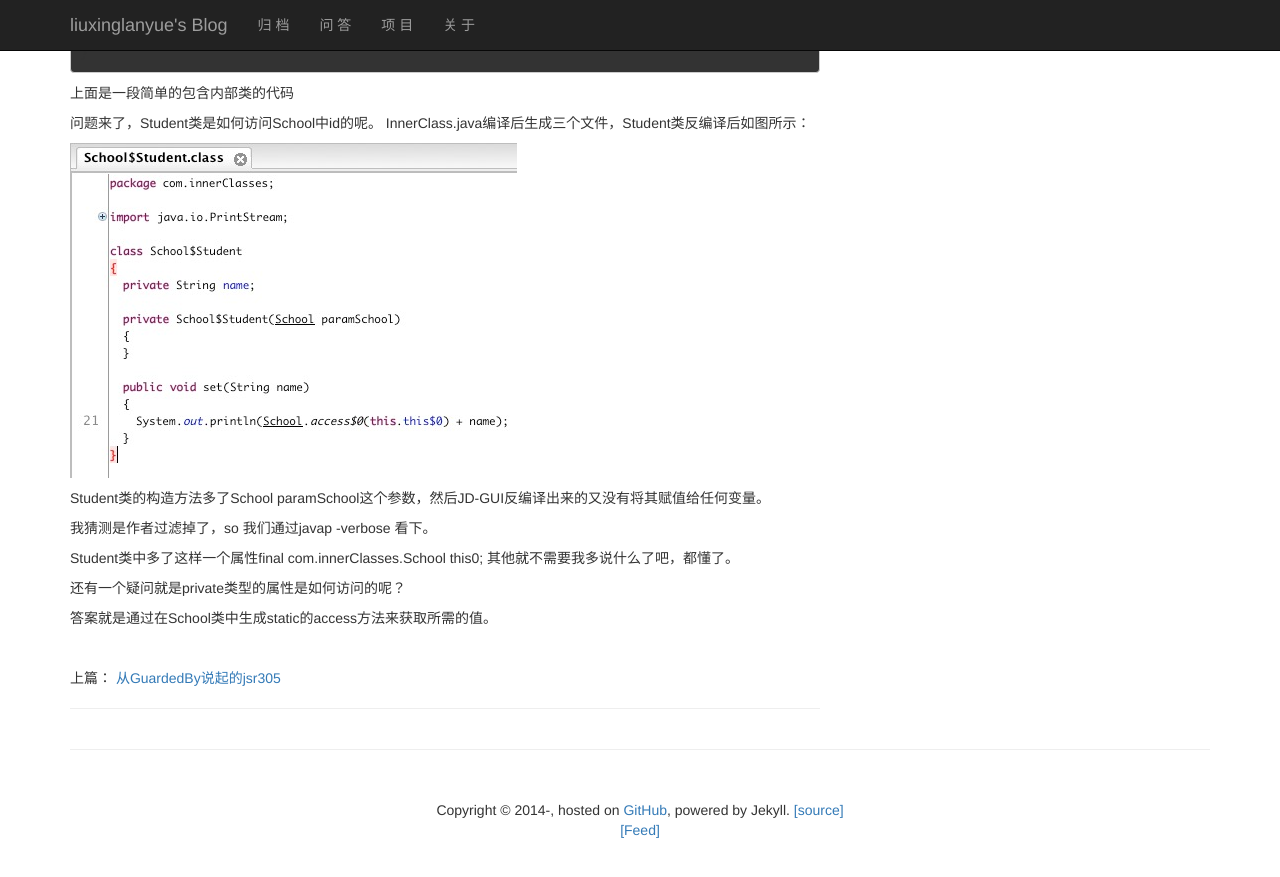
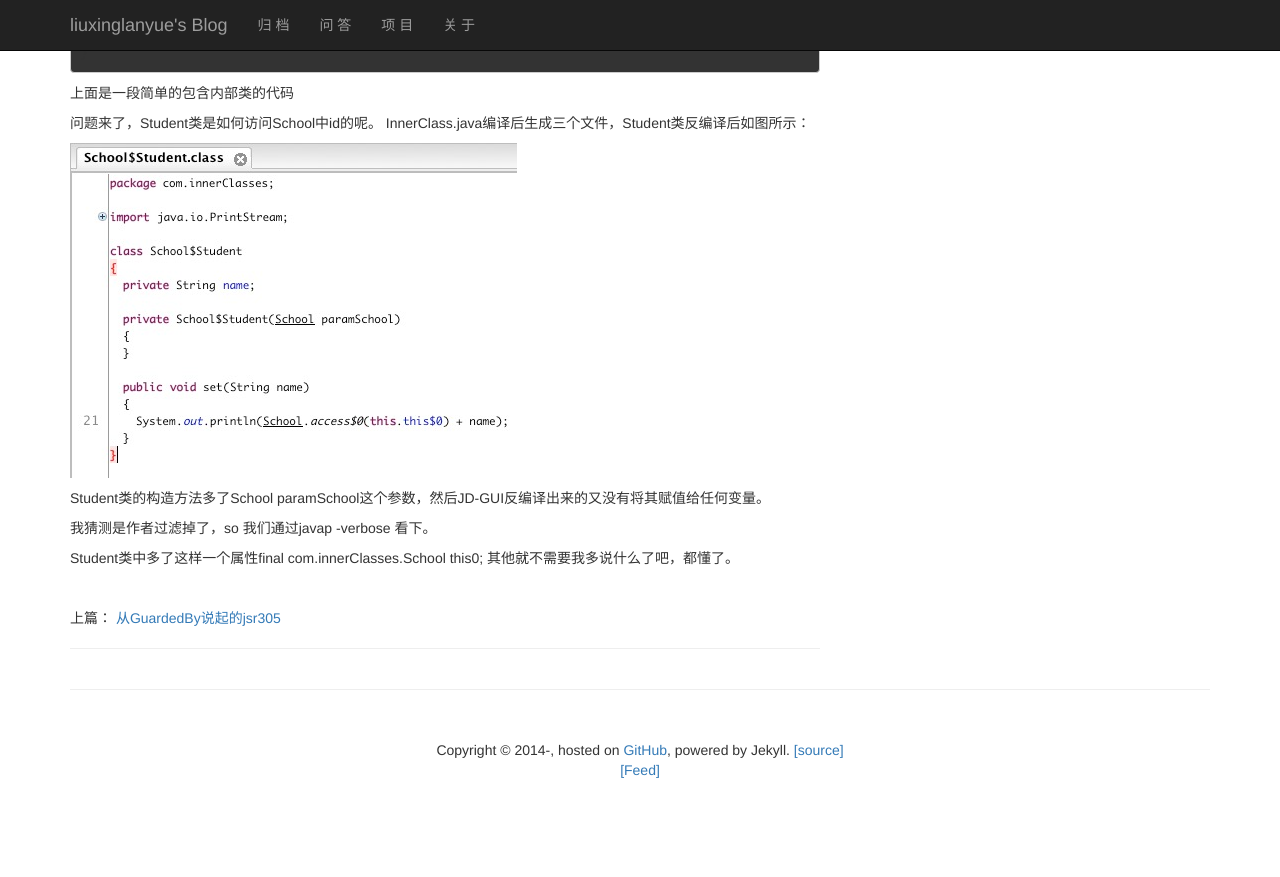
Before and after one commit to liuxinglanyue/blog, a Jekyll site: the page built from _posts/2014-12-22-inner-class.markdown, in a window 1280 px wide and 900 px high, scrolled down 610 px. Shown: the top 877 px of the window. Built offline with Jekyll 4.4.1, drawn with Linux system fonts in a browser that asks for light colours; nearby versions of some CDN libraries; Markdown is read by kramdown in place of the engine named in the settings; comment, search, counter and statistics services are not loaded; after the commit the page ends 1450 px from its top, so only the background shows below that.

Commit message:
Update 2014-12-22-inner-class.markdown

```diff
--- a/_posts/2014-12-22-inner-class.markdown
+++ b/_posts/2014-12-22-inner-class.markdown
@@ -48,7 +48,3 @@ Student类的构造方法多了School paramSchool这个参数，然后JD-GUI反
 我猜测是作者过滤掉了，so 我们通过javap -verbose 看下。
 
 Student类中多了这样一个属性final com.innerClasses.School this0; 其他就不需要我多说什么了吧，都懂了。
-
-还有一个疑问就是private类型的属性是如何访问的呢？
-
-答案就是通过在School类中生成static的access方法来获取所需的值。
```
